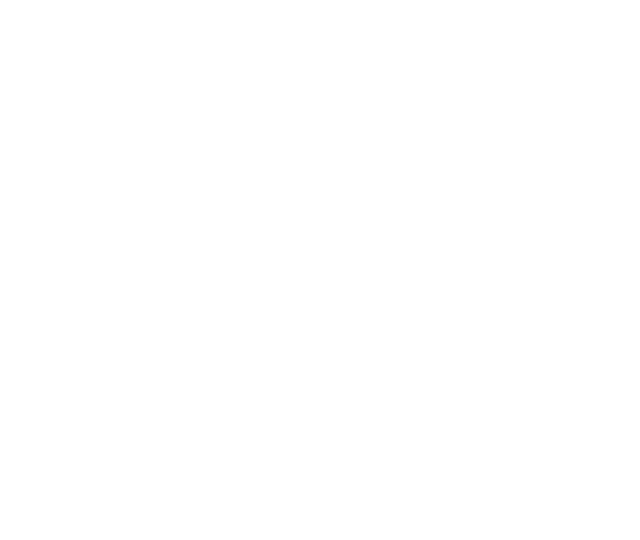
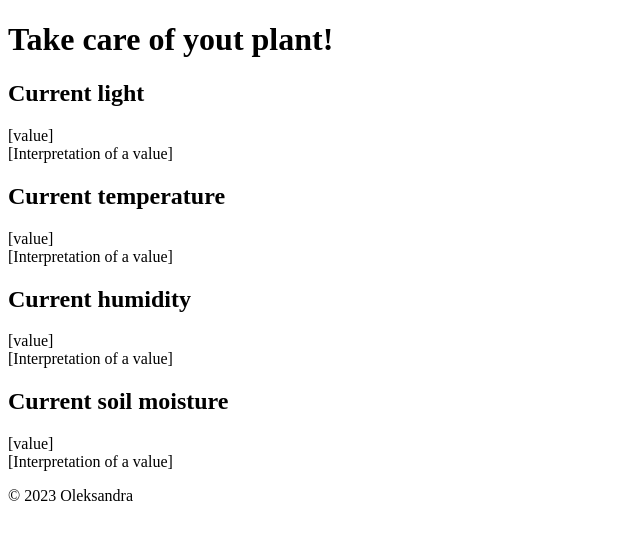
Before and after one commit to Sanchousina/PlantCare, a plain HTML site: page index.html in a window 1280 px wide. Shown: the whole page, without its empty margins (0-640 px from the left). Drawn offline with Linux system fonts and the light colour scheme.

Commit message:
Created basic html structure

```diff
--- a/index.html
+++ b/index.html
@@ -6,6 +6,33 @@
   <title>Document</title>
 </head>
 <body>
-
+  <header>
+    <h1>
+      Take care of yout plant!
+    </h1>
+    <section>
+      <h2>Current light</h2>
+      <div id="currLightValue">[value]</div>
+      <div id="currLightInterpret">[Interpretation of a value]</div>
+    </section>
+    <section>
+      <h2>Current temperature</h2>
+      <div id="currTempValue">[value]</div>
+      <div id="currTempInterpret">[Interpretation of a value]</div>
+    </section>
+    <section>
+      <h2>Current humidity</h2>
+      <div id="currHumidValue">[value]</div>
+      <div id="currHumidInterpret">[Interpretation of a value]</div>
+    </section>
+    <section>
+      <h2>Current soil moisture</h2>
+      <div id="currSoilValue">[value]</div>
+      <div id="currSoilInterpret">[Interpretation of a value]</div>
+    </section>
+    <footer>
+      <p>© 2023 Oleksandra</p>
+    </footer>
+  </header>
 </body>
 </html>
```
